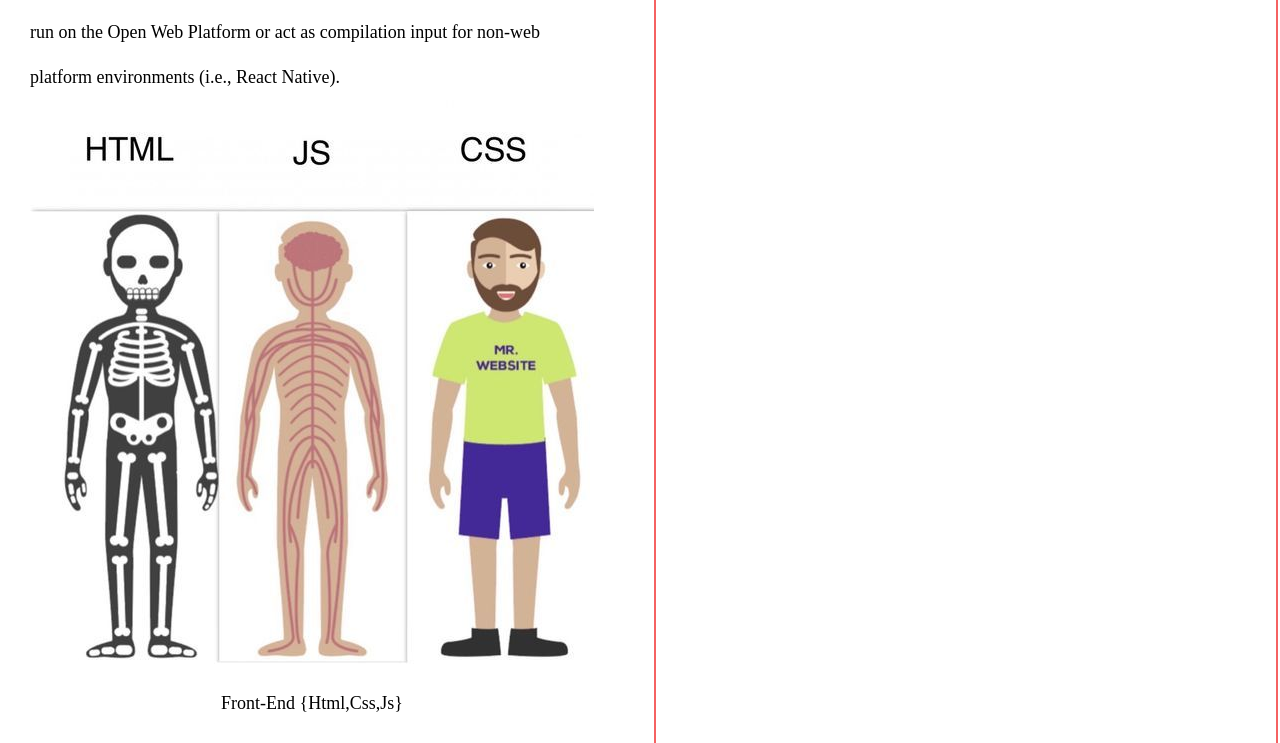
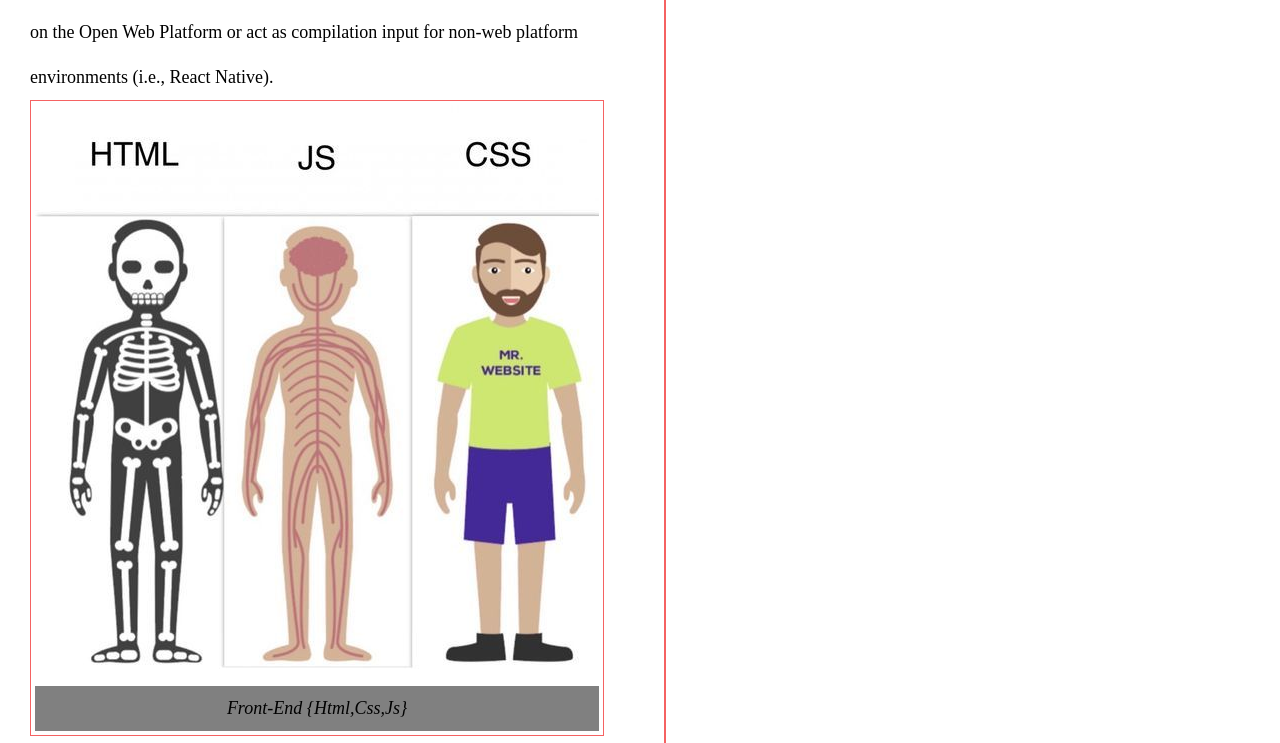
Before and after one commit to Lamia-Abdullah/Personal-blog-Website, a plain HTML site: page blog_post.html in a window 1280 px wide. Shown: the part 1340-2083 px from the top of the page. Drawn offline with Linux system fonts and the light colour scheme; a web font is replaced by a local one.

Commit message:
fix:image caption 🌇

```diff
--- a/blog_post.html
+++ b/blog_post.html
@@ -94,15 +94,19 @@
         </p>
         <h3>HTML, CSS, & JavaScript:</h3>
         <p>
-        <q> A front-end developer architects and develops websites and
-          applications using web technologies (i.e., HTML, CSS, DOM, and
-          JavaScript), </q> which run on the Open Web Platform or act as compilation
-          input for non-web platform environments (i.e., React Native).
+          <q>
+            A front-end developer architects and develops websites and
+            applications using web technologies (i.e., HTML, CSS, DOM, and
+            JavaScript),
+          </q>
+          which run on the Open Web Platform or act as compilation input for
+          non-web platform environments (i.e., React Native).
         </p>
-
         <div class="image">
-          <img src="img/front-end.jpeg" alt="html,css ,js" />
-          <figcaption>Front-End {Html,Css,Js}</figcaption>
+          <figure>
+            <img src="img/front-end.jpeg" alt="html,css ,js" />
+            <figcaption>Front-End {Html,Css,Js}</figcaption>
+          </figure>
         </div>
         <p>
           Typically, a person enters into the field of
--- a/css/details.css
+++ b/css/details.css
@@ -20,7 +20,16 @@
   text-align: center;
   padding-bottom: 20px;
 }
-
+figure {
+  border: 1px #f33c3ccd solid;
+  padding: 4px;
+}
+figcaption {
+  background-color: gray;
+  color: black;
+  font-style: italic;
+  text-align: center;
+}
 ol {
   background: gray;
   font-weight: bold;
```
